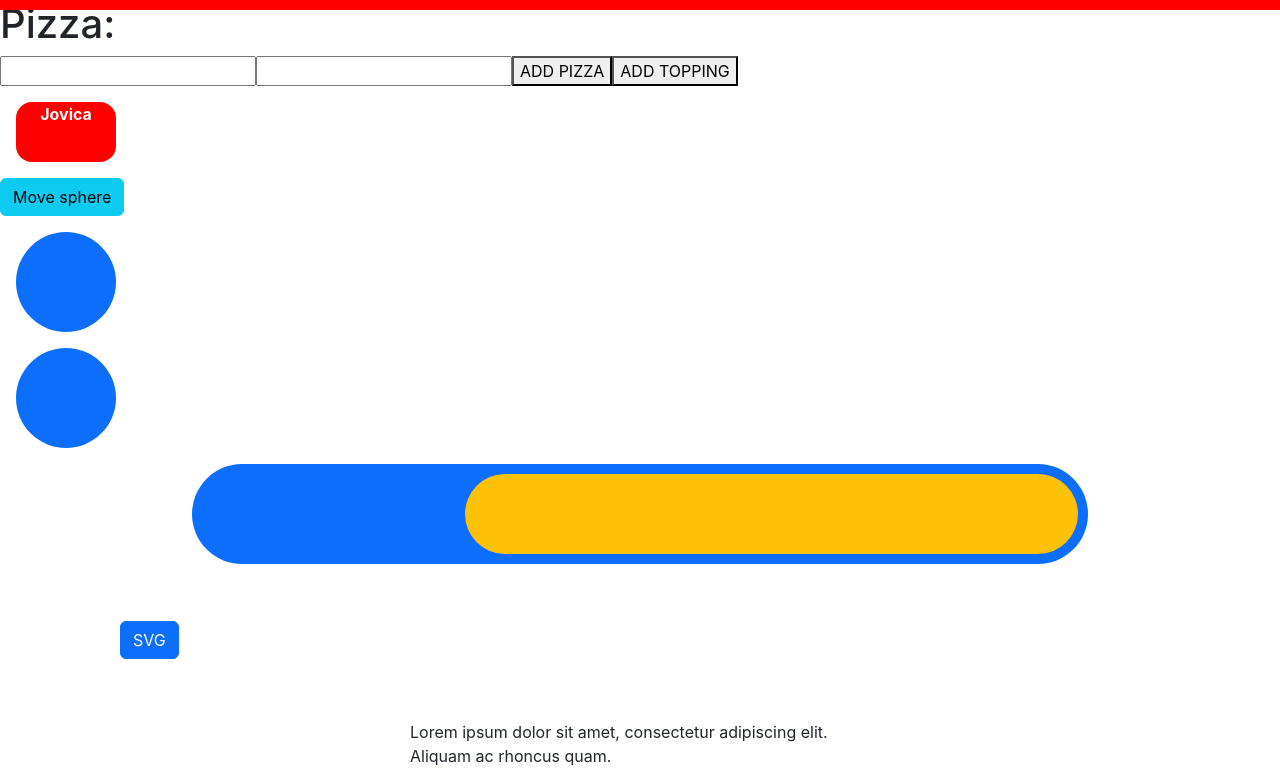
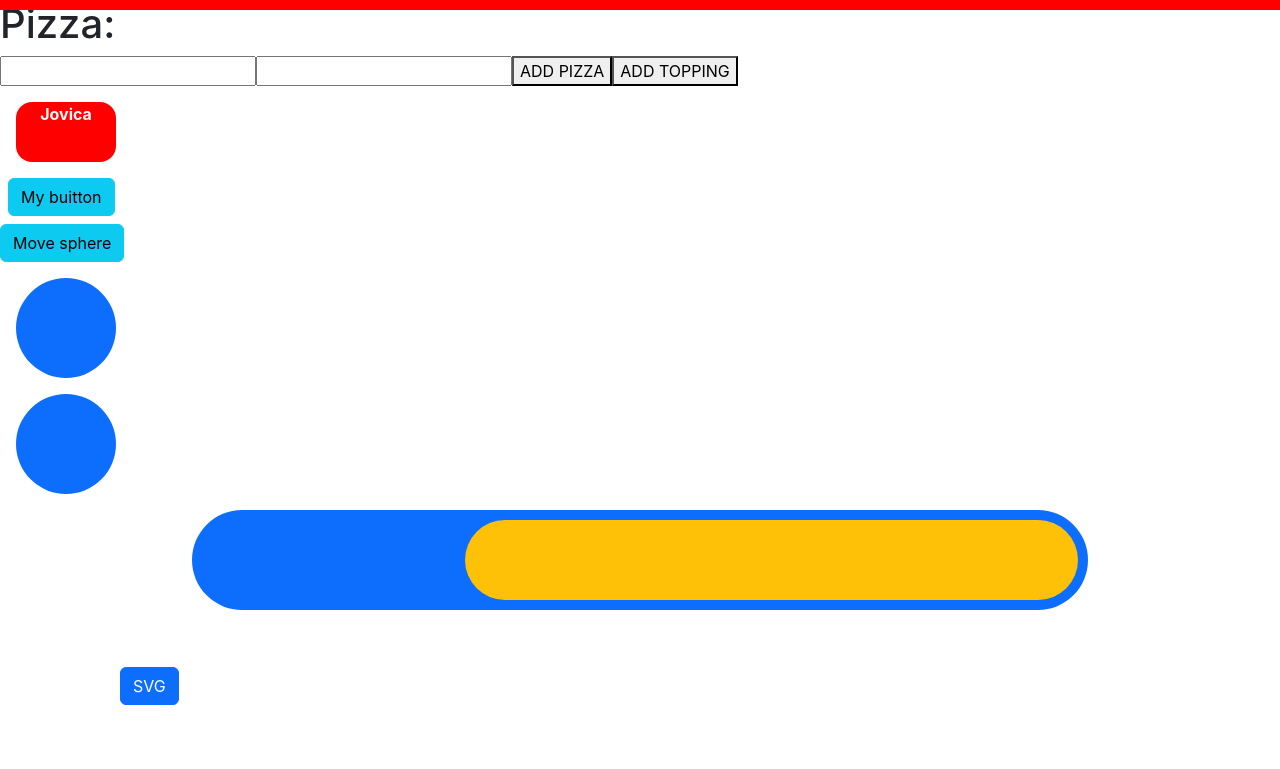
Before and after one commit to 3dgenerik/framer-motion.github.io, a React (Create React App) app: page / in a window 1280 px wide. Shown: the top 769 px of the page. Built offline with nearby package versions, Linux system fonts and the light colour scheme.

Commit message:
add new moving button 02

```diff
--- a/src/components/Home.tsx
+++ b/src/components/Home.tsx
@@ -86,13 +86,14 @@ export const Home :React.FC<HomeProps> = ({num}) => {
             </motion.div>
 
 
-            {/* <motion.button
+            <motion.button
                 whileHover={{
                     scale:1.3,
                     originX:0
                 }}
                 className='btn btn-info m-2 d-block'
-            >My buitton</motion.button> */}
+            >My buitton</motion.button>
+
 
             <button className="btn btn-info" onClick={()=>setIsMoved(!isMoved)}>Move sphere</button>
             <motion.div
```
